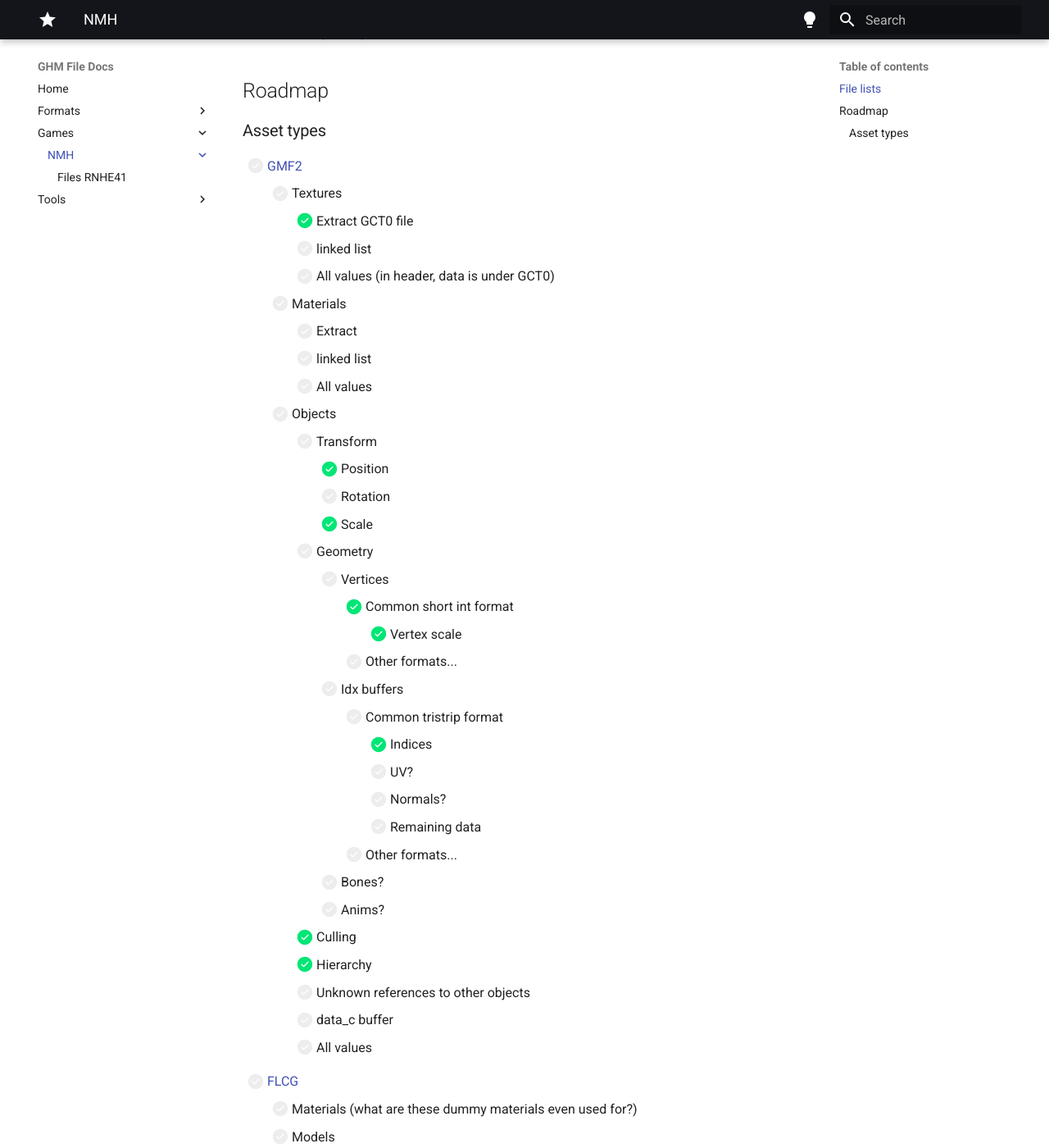
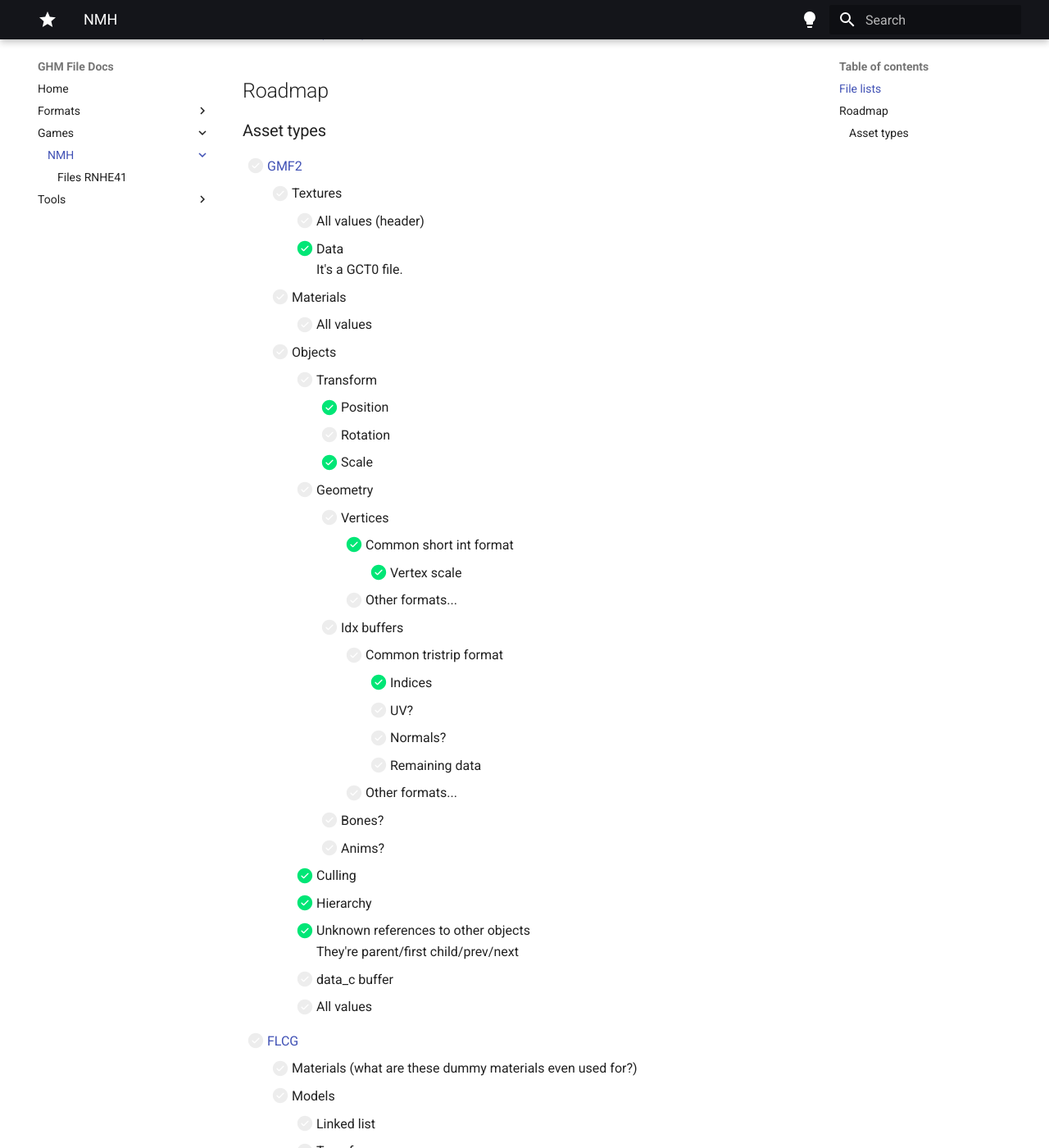
Before and after one commit to sevonj/nmh_reverse, an MkDocs documentation site: the page built from docs/games/NMH/index.md, in a window 1280 px wide and 1400 px high, scrolled down 269 px. Shown: the whole window at 82% size. Built offline with MkDocs 1.6.1 and Material for MkDocs 9.7.7, drawn with Linux system fonts in a browser that asks for light colours; comment, search, counter and statistics services are not loaded.

Commit message:
nmh roadmap update

```diff
--- a/docs/games/NMH/index.md
+++ b/docs/games/NMH/index.md
@@ -11,12 +11,10 @@ No More Heroes
 
 - [ ] [GMF2](/nmh_reverse/formats/gmf2)
     - [ ] Textures
-        - [x] Extract GCT0 file
-        - [ ] linked list
-        - [ ] All values (in header, data is under GCT0)
+        - [ ] All values (header)
+        - [x] Data
+            It's a GCT0 file.
     - [ ] Materials
-        - [ ] Extract
-        - [ ] linked list
         - [ ] All values
     - [ ] Objects
         - [ ] Transform
@@ -39,7 +37,8 @@ No More Heroes
             - [ ] Anims?
         - [x] Culling
         - [x] Hierarchy
-        - [ ] Unknown references to other objects
+        - [x] Unknown references to other objects
+                They're parent/first child/prev/next
         - [ ] data_c buffer
         - [ ] All values
 - [ ] [FLCG](/nmh_reverse/formats/flcg)
```
